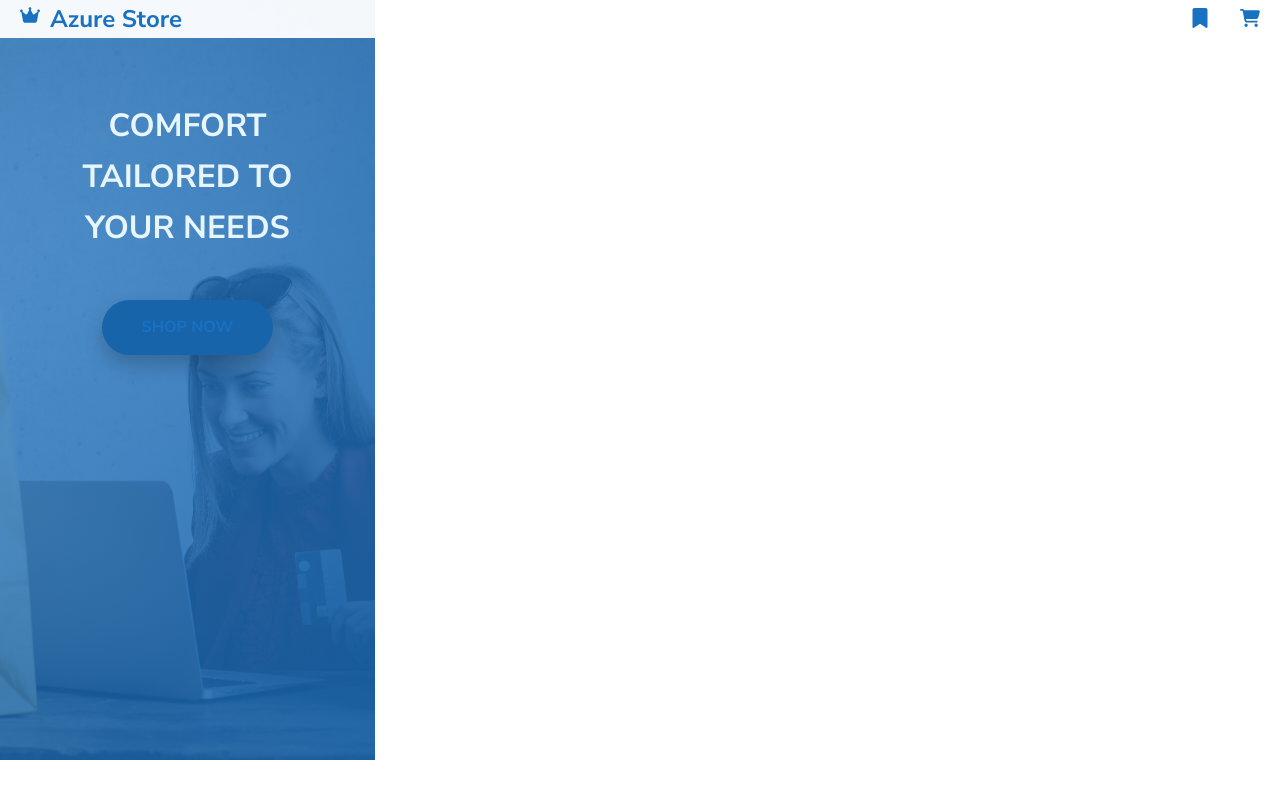
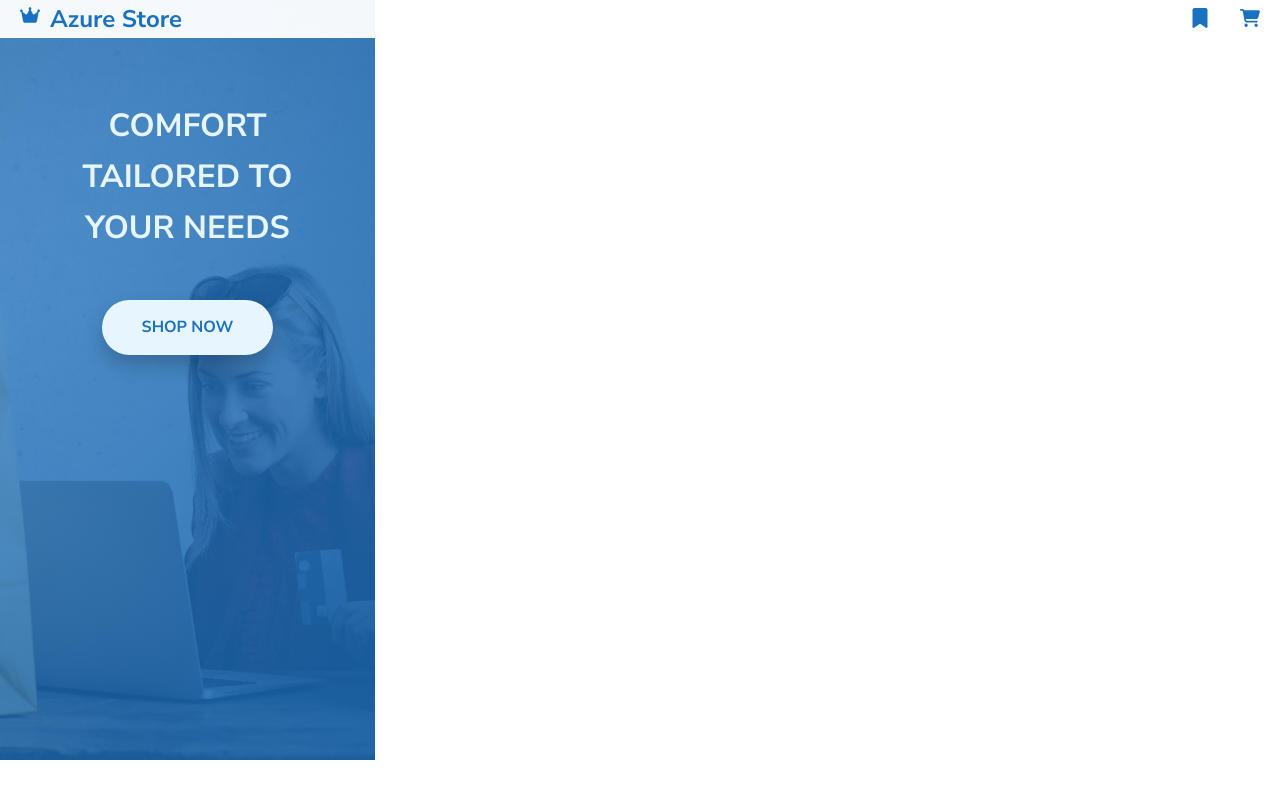
Before and after one commit to Doubting-Thomas/e-commerce-app, a website built with Parcel: page index.html in a window 1280 px wide. In both pictures the pointer is over the link 187 px from the left and 331 px from the top of the page. Shown: the top 800 px of the page. Built offline with nearby package versions, Linux system fonts and the light colour scheme; files whose address does not match are found by name.

Commit message:
style: fix hover effect for button

```diff
--- a/src/sass/_components.scss
+++ b/src/sass/_components.scss
@@ -66,4 +66,8 @@
     color: $color-primary-dark;
     text-align: center;
   }
+
+  &:hover {
+    background-color: $color-secondary;
+  }
 }
```
